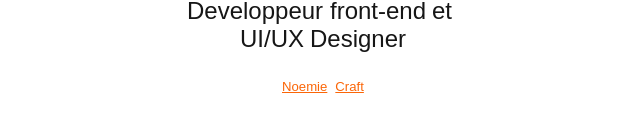
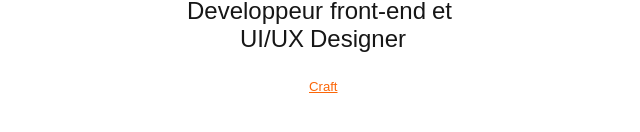
Before and after one commit to louisdescotes/portfolio2k26, a Next.js app: page / in a window 1280 px wide. Shown: the part 386-518 px from the top of the page, without its empty margins (317-957 px from the left). Built offline with nearby package versions, Linux system fonts and the light colour scheme.

Commit message:
remove link

```diff
--- a/src/app/pages/landing/index.tsx
+++ b/src/app/pages/landing/index.tsx
@@ -69,9 +69,6 @@ const Landing = () => {
         }}
         className="landing-links"
       >
-        <Link className="type-16" href="/noemie">
-          Noemie
-        </Link>
         <Link className="type-16" href="/craft">
           Craft
         </Link>
```
